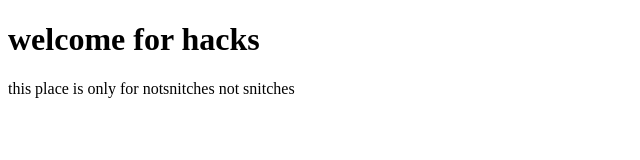
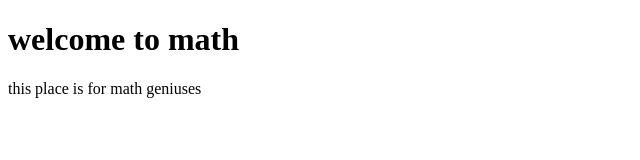
Before and after one commit to math5to8/math5t08.github.io, a plain HTML site: page index.html in a window 1280 px wide. Shown: the whole page, without its empty margins (0-640 px from the left). Drawn offline with Linux system fonts and the light colour scheme.

Commit message:
Update index.html

```diff
--- a/index.html
+++ b/index.html
@@ -4,7 +4,7 @@
 	<title>scooler</title>
 </head>
 <body>
-	<h1>welcome for hacks</h1>
-	<p>this place is only for notsnitches not snitches</p>
+	<h1>welcome to math</h1>
+	<p>this place is for math geniuses</p>
 </body>
 </html>
```
